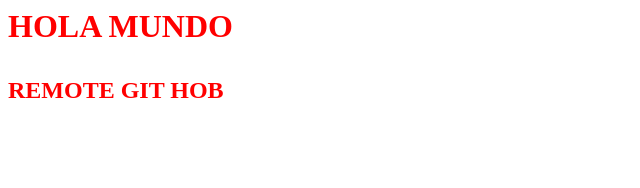
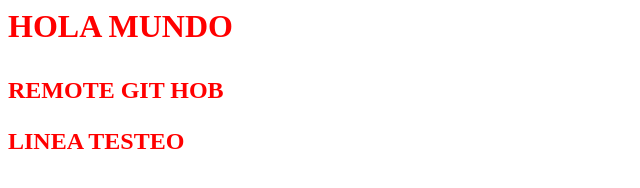
Before and after one commit to comunidadaprendiendo/githolamundo, a plain HTML site: page index.html in a window 1280 px wide. Shown: the whole page, without its empty margins (0-640 px from the left). Drawn offline with Linux system fonts and the light colour scheme.

Commit message:
Realizo cambio de etiqueta o tag

```diff
--- a/index.html
+++ b/index.html
@@ -1,3 +1,5 @@
 <H1><p style="color:#FF0000";>HOLA MUNDO</p> </H1>
 
 <H2><p style="color:#FF0000";>REMOTE GIT HOB </p> </H1>
+
+<H2><p style="color:#FF0000";> LINEA TESTEO </p> </H1>
```
